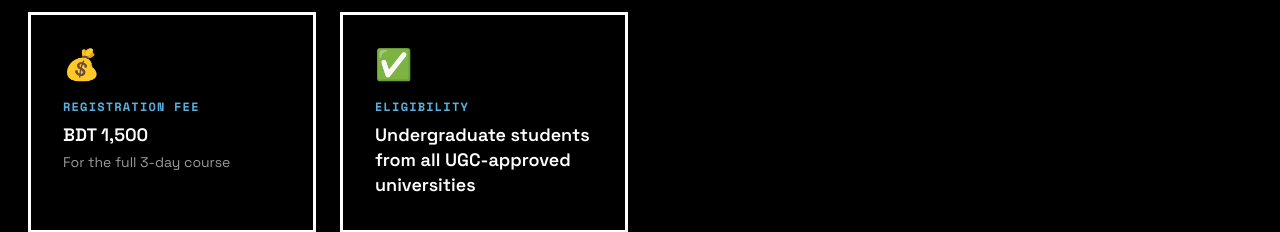
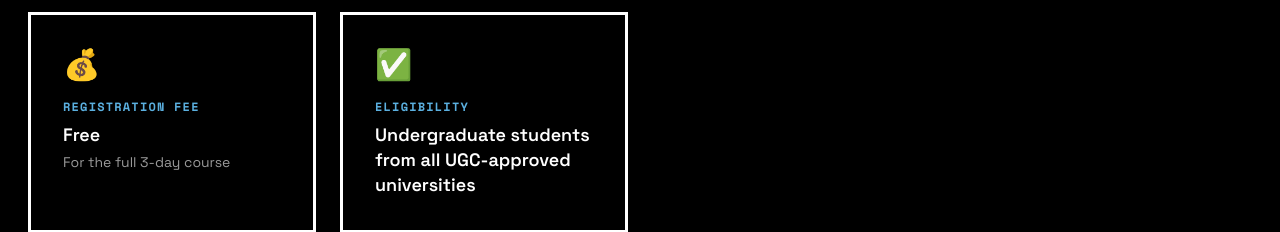
Before and after one commit to NSU-ACM-SC/Short_Course_On_AI_And_Society, a Next.js app: page /Short_Course_On_AI_And_Society/ in a window 1280 px wide. Shown: the part 3980-4212 px from the top of the page. Built offline with nearby package versions, Linux system fonts and the light colour scheme.

Commit message:
Update details.ts

```diff
--- a/src/data/details.ts
+++ b/src/data/details.ts
@@ -26,7 +26,7 @@
   {
     icon: "💰",
     label: "Registration Fee",
-    value: "BDT 1,500",
+    value: "Free",
     sub: "For the full 3-day course",
   },
   {
```
